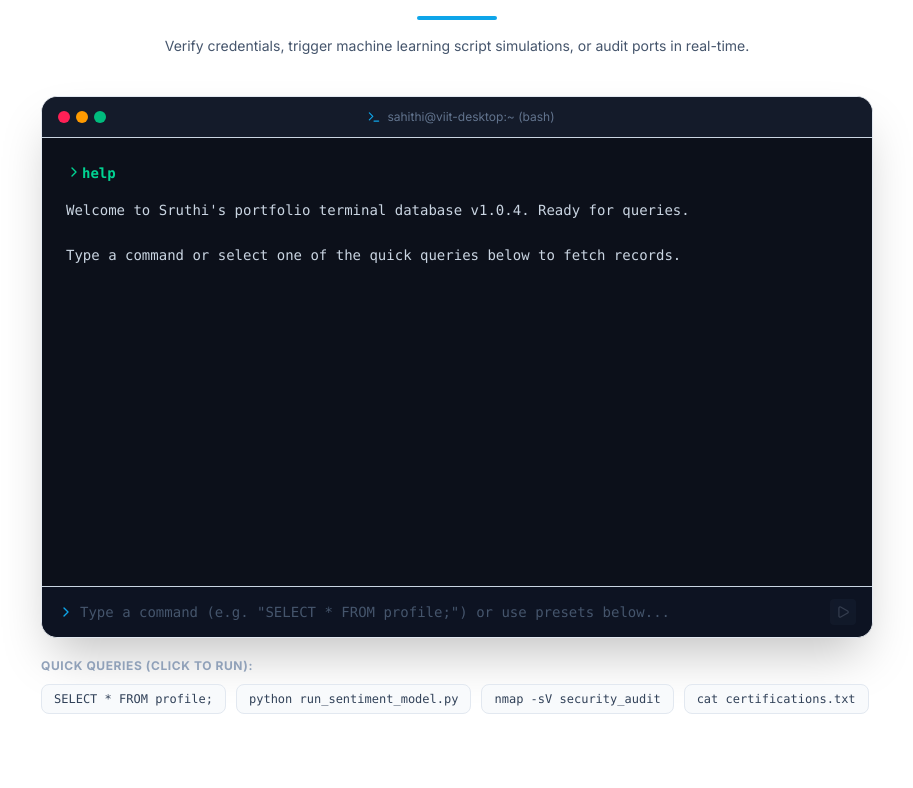
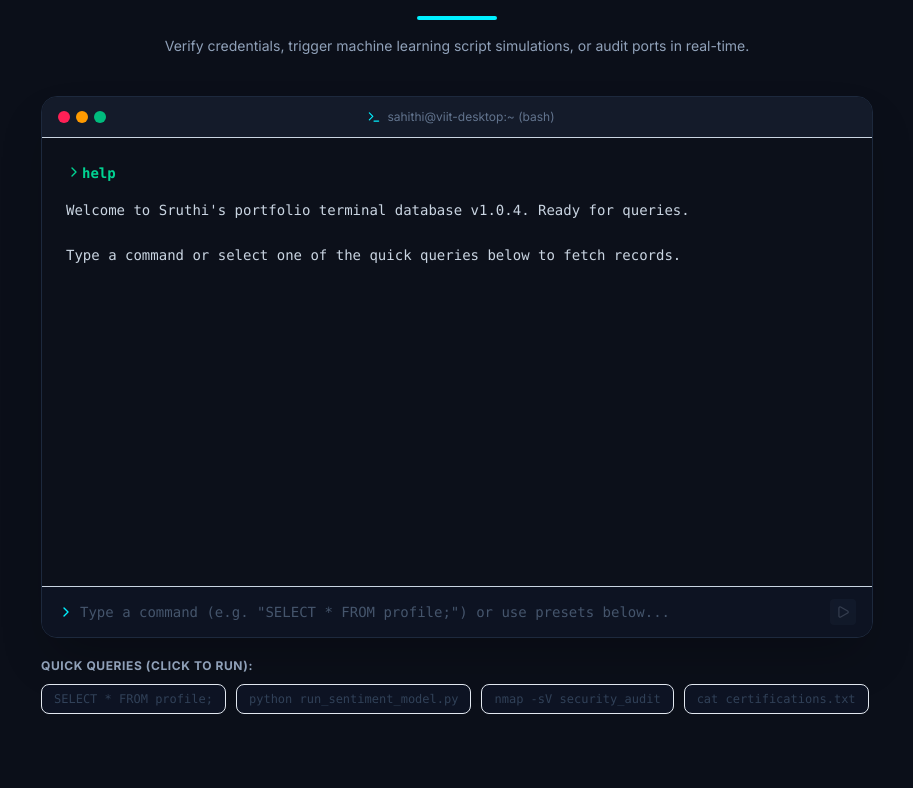
Before and after one commit to sruthi-sahithi9/Portfolio, a React app: page / in a window 1280 px wide. Shown: the part 912-1700 px from the top of the page, without its empty margins (183-1096 px from the left). Built offline with nearby package versions, Linux system fonts and the light colour scheme; the HTML template or start-up script is replaced by a standard one.

Commit message:
fix: resolve Tailwind v4 selector dark mode toggle and update CV text to Resume Highlights

```diff
--- a/src/components/ResumeSection.jsx
+++ b/src/components/ResumeSection.jsx
@@ -58,7 +58,7 @@ export default function ResumeSection() {
               </div>
               <div>
                 <h3 className="text-xl font-bold text-slate-950 dark:text-white font-sans">
-                  Curriculum Vitae Highlights
+                  Resume Highlights
                 </h3>
                 <p className="text-xs text-slate-500 dark:text-slate-400 font-semibold mt-0.5">
                   Bandaru Sruthi Sahithi — Data Analyst Intern
--- a/src/index.css
+++ b/src/index.css
@@ -1,6 +1,8 @@
 @import url('https://fonts.googleapis.com/css2?family=Inter:wght@300;400;500;600;700;800&family=Poppins:wght@300;400;500;600;700;800&display=swap');
 
 @import "tailwindcss";
+
+@variant dark (&:where(.dark, .dark *));
 
 @theme {
   --font-sans: 'Inter', 'Poppins', sans-serif;
```
